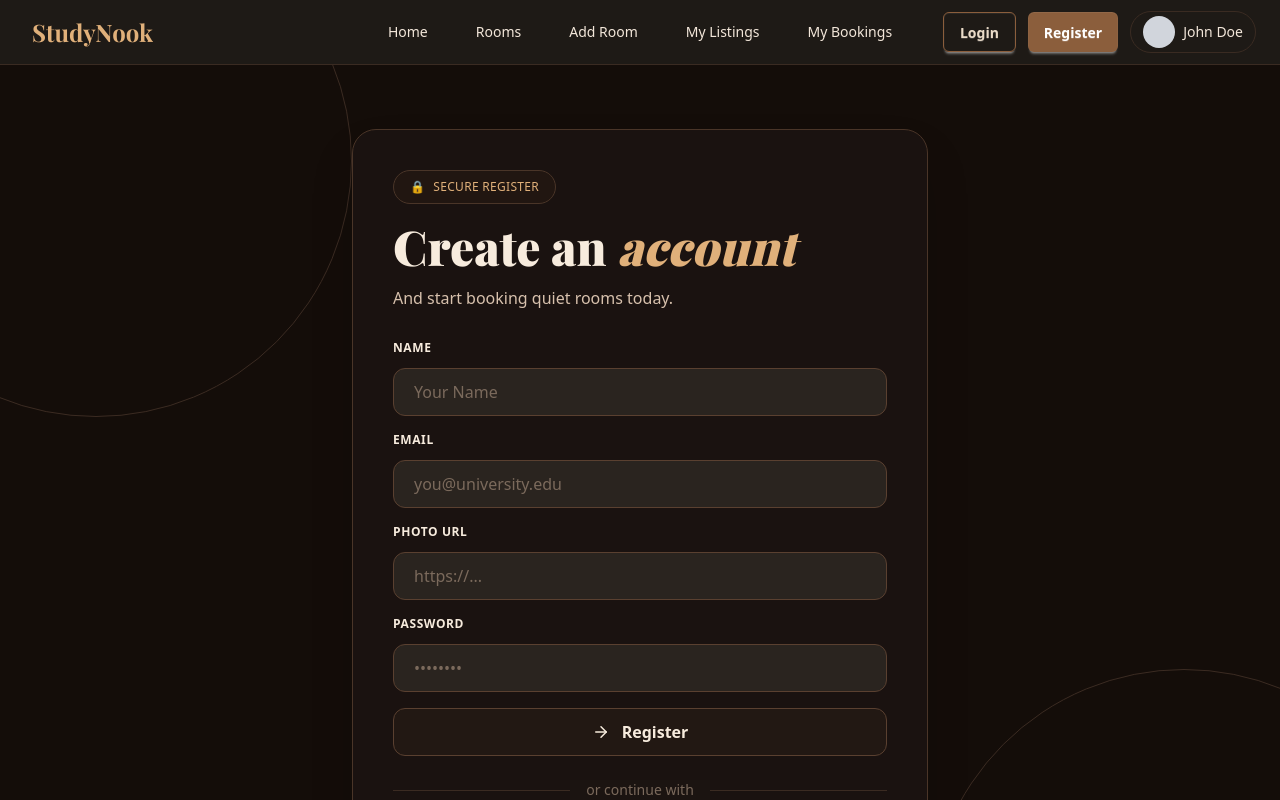
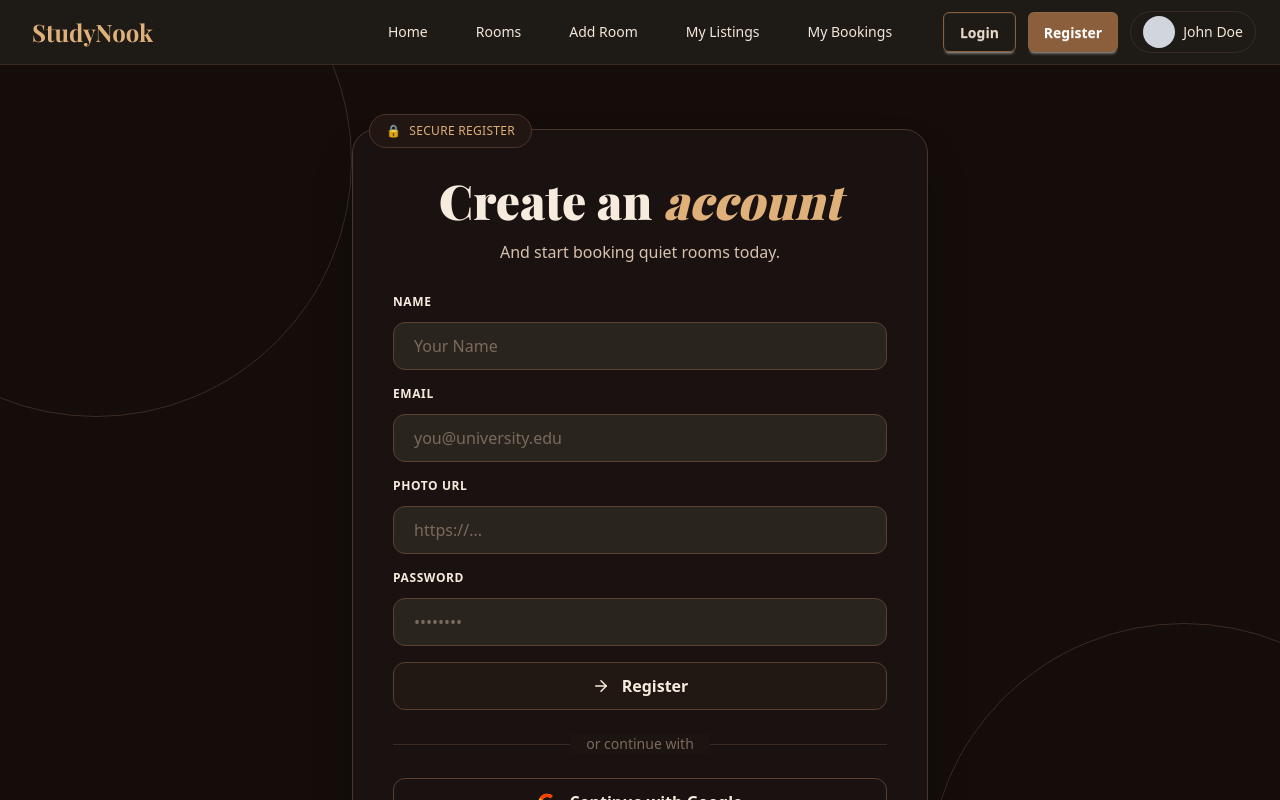
Before and after one commit to shkMahdi/A9-Study-Nook, a Next.js app: page /register in a window 1280 px wide. Shown: the top 800 px of the page. Built offline with nearby package versions, Linux system fonts and the light colour scheme; a web font is replaced by a local one.

Commit message:
Refactor Login and Register pages for improved layout; center text and reposition secure login/register indicators

```diff
--- a/src/app/login/page.jsx
+++ b/src/app/login/page.jsx
@@ -22,19 +22,19 @@ const LoginPage = () => {
 
             <div className="relative z-10 w-full max-w-xl rounded-3xl border border-[#4A3528] bg-[#1B1411]/95 p-8 shadow-2xl backdrop-blur-sm sm:p-10">
 
-                <div className="mb-3 inline-flex items-center gap-2 rounded-full border border-[#4A3528] bg-[#211611] px-4 py-2 text-xs tracking-wide text-[#E0B07A]">
+                <div className="absolute -top-4 left-4 mb-3 inline-flex items-center gap-2 rounded-full border border-[#4A3528] bg-[#211611] px-4 py-2 text-xs tracking-wide text-[#E0B07A]">
                     <span>🔒</span>
                     <span>SECURE LOGIN</span>
                 </div>
 
-                <h1 className="text-4xl font-black leading-tight text-[#F7EBDD] sm:text-5xl">
+                <h1 className="text-4xl font-black leading-tight text-[#F7EBDD] sm:text-5xl text-center">
                     Welcome{" "}
                     <span className="italic text-[#E0B07A]">
                         back
                     </span>
                 </h1>
 
-                <p className="mt-2 text-sm leading-7 text-[#D8C1AD] sm:text-base">
+                <p className="mt-2 text-sm leading-7 text-[#D8C1AD] sm:text-base text-center">
                     Sign in to continue to your StudyNook account
                 </p>
 
--- a/src/app/register/page.jsx
+++ b/src/app/register/page.jsx
@@ -22,12 +22,12 @@ const RegisterPage = () => {
 
             <div className="relative z-10 w-full max-w-xl rounded-3xl border border-[#4A3528] bg-[#1B1411]/95 p-8 shadow-2xl backdrop-blur-sm sm:p-10">
 
-                <div className="mb-3 inline-flex items-center justify-center gap-2 rounded-full border border-[#4A3528] bg-[#211611] px-4 py-2 text-xs tracking-wide text-[#E0B07A]">
+                <div className="absolute -top-4 left-4 mb-3 inline-flex items-center justify-center gap-2 rounded-full border border-[#4A3528] bg-[#211611] px-4 py-2 text-xs tracking-wide text-[#E0B07A]">
                     <span>🔒</span>
                     <span>SECURE REGISTER</span>
                 </div>
 
-                <h1 className="font-black leading-tight text-[#F7EBDD] text-4xl sm:text-5xl text-left">
+                <h1 className="font-black leading-tight text-[#F7EBDD] text-4xl sm:text-5xl text-center">
                     Create an {" "}
                     <span className="italic text-[#E0B07A]">
                         account
@@ -35,7 +35,7 @@ const RegisterPage = () => {
                 </h1>
 
 
-                <p className="mt-2 text-sm leading-7 text-[#D8C1AD] sm:text-base text-left">
+                <p className="mt-2 text-sm leading-7 text-[#D8C1AD] sm:text-base text-center">
                     And start booking quiet rooms today.
                 </p>
 
```
